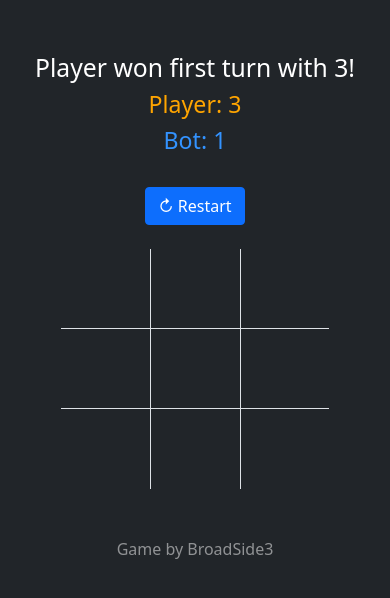
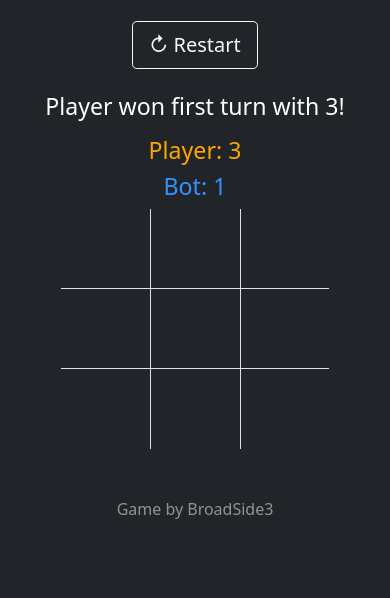
Before and after one commit to BroadSide3/BroadSide3.github.io, a website: page index.html in a window 390 px wide. Both pictures are taken after a click on the button "Roll for initiative". Shown: the part 102-700 px from the top of the page. Drawn offline with nearby package versions, Linux system fonts and the light colour scheme.

Commit message:
Buttons rework

```diff
--- a/index.html
+++ b/index.html
@@ -16,16 +16,24 @@
 
 <body class="d-flex h-100 text-center text-white bg-dark">
 
-<div><button class="btn btn-primary my-4" data-bs-toggle="collapse" data-bs-target="#collapseExample" aria-expanded="false" aria-controls="collapseExample" onclick="letsRoll()" id="rollButton">Roll for initiative</button></div>
+<div><button class="btn btn-outline-light btn-lg my-4" data-bs-toggle="collapse" data-bs-target="#collapseExample" aria-expanded="false" aria-controls="collapseExample" onclick="letsRoll()" id="rollButton">Roll for initiative</button></div>
 
+<div class="cover-container d-flex w-100 h-100 p-3 mx-auto flex-column position-relative">
 
-<div class="cover-container d-flex w-100 h-100 p-3 mx-auto flex-column">
+    <div class="collapse" id="collapseExample">
+
+    <button class="btn btn-outline-light btn-lg position-absolute end-0" id="restart"  onClick="refreshPage()">↻ Restart</button>
 
     <p id="result" class="h2 mt-4"></p>
 
-    <div class="collapse" id="collapseExample">
 
-        <div><p id="rollResult" class="h2"></p>
+
+
+        <div><p id="rollResult" class="h3 mb-3"></p>
+
+
+
+
         <div class="row" id="hiddenRow">
             <div class="col-sm-12 col-md-6 col-lg-6 h2 crossColor">Player</div>
             <div class="col-sm-12 col-md-6 col-lg-6 h2 zeroColor">Bot</div>
@@ -39,7 +47,7 @@
         </div>
 
 
-        <button class="btn btn-primary my-4" id="restart"  onClick="refreshPage()">↻ Restart</button>
+
 
             <div class="row">
                 <div class="col 1"></div>
--- a/styles.css
+++ b/styles.css
@@ -33,6 +33,11 @@
     #hiddenRow {
         display: none;
     }
+
+    #restart {
+        position: relative !important;
+    }
+
 }
 
 .noRetry{
```
